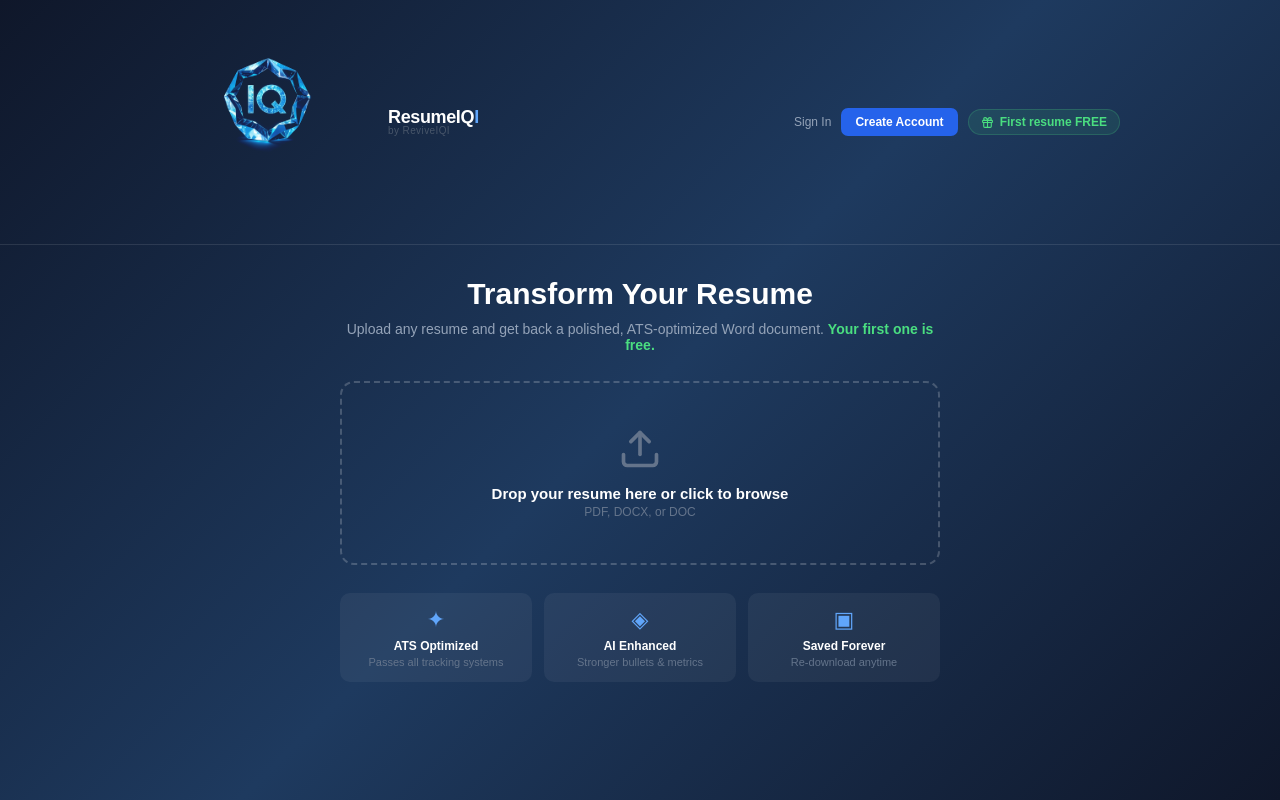
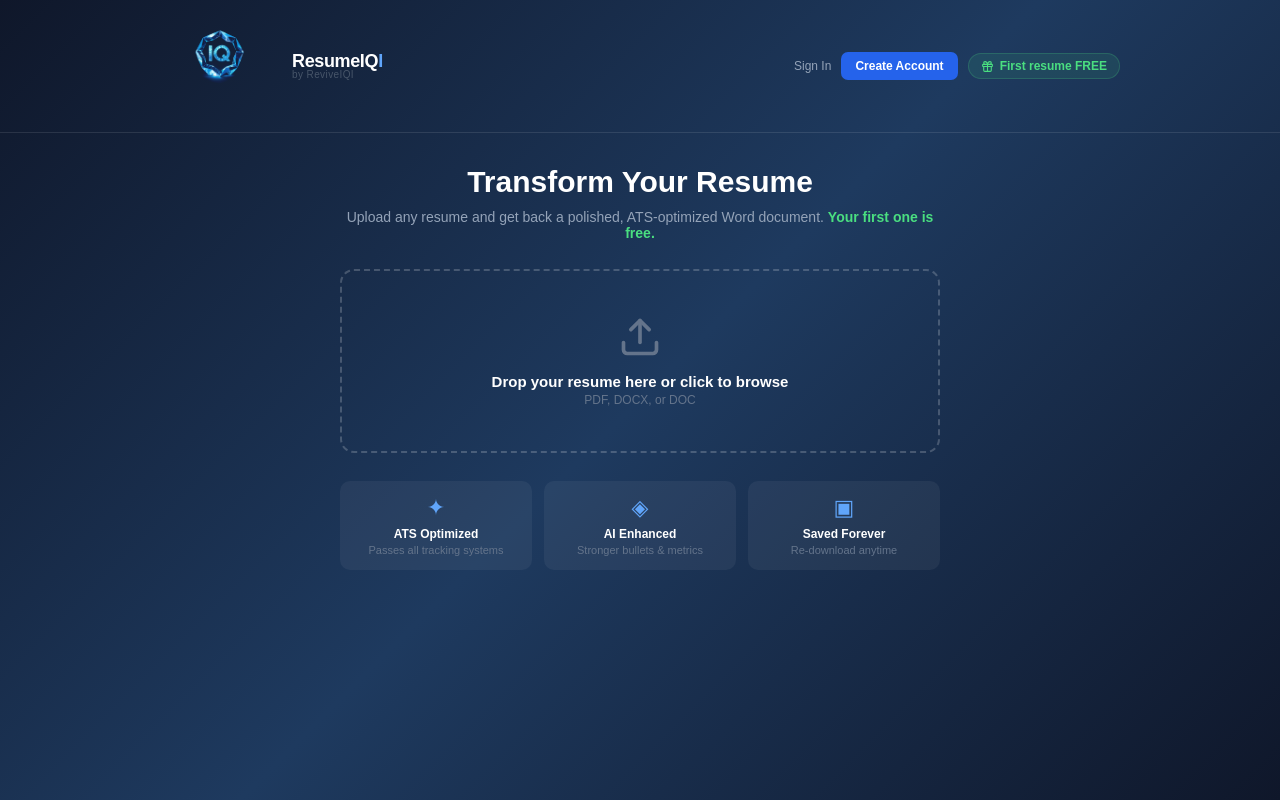
Before and after one commit to ReviveIQ/resumeiq, a React (Vite) app in the folder client/: page / in a window 1280 px wide. Built offline with nearby package versions, Linux system fonts and the light colour scheme.

Commit message:
feat: gem 120px, tighter header padding

```diff
--- a/client/src/pages/ResumeIQ.tsx
+++ b/client/src/pages/ResumeIQ.tsx
@@ -397,10 +397,10 @@ export default function ResumeIQ() {
   return (
     <div style={S}>
       <style>{`@keyframes spin{from{transform:rotate(0deg)}to{transform:rotate(360deg)}} input,textarea{color-scheme:dark;}`}</style>
-      <div style={{ borderBottom: "1px solid rgba(255,255,255,0.1)", padding: "14px 24px" }}>
+      <div style={{ borderBottom: "1px solid rgba(255,255,255,0.1)", padding: "6px 24px" }}>
         <div style={{ maxWidth: "960px", margin: "0 auto", display: "flex", alignItems: "center", justifyContent: "space-between" }}>
           <div style={{ display: "flex", alignItems: "center", gap: "12px", cursor: "pointer" }} onClick={reset}>
-            <img src="/logo-gem.jpg" alt="ReviveIQI" style={{ height: "216px", width: "216px", objectFit: "contain", flexShrink: 0, mixBlendMode: "lighten" }} />
+            <img src="/logo-gem.jpg" alt="ReviveIQI" style={{ height: "120px", width: "120px", objectFit: "contain", flexShrink: 0, mixBlendMode: "lighten" }} />
             <div style={{ display: "flex", flexDirection: "column", lineHeight: 1 }}>
               <div style={{ display: "flex", alignItems: "baseline", gap: "0px" }}>
                 <span style={{ color: "white", fontWeight: 800, fontSize: "18px", letterSpacing: "-0.02em" }}>ResumeIQ</span>
```
